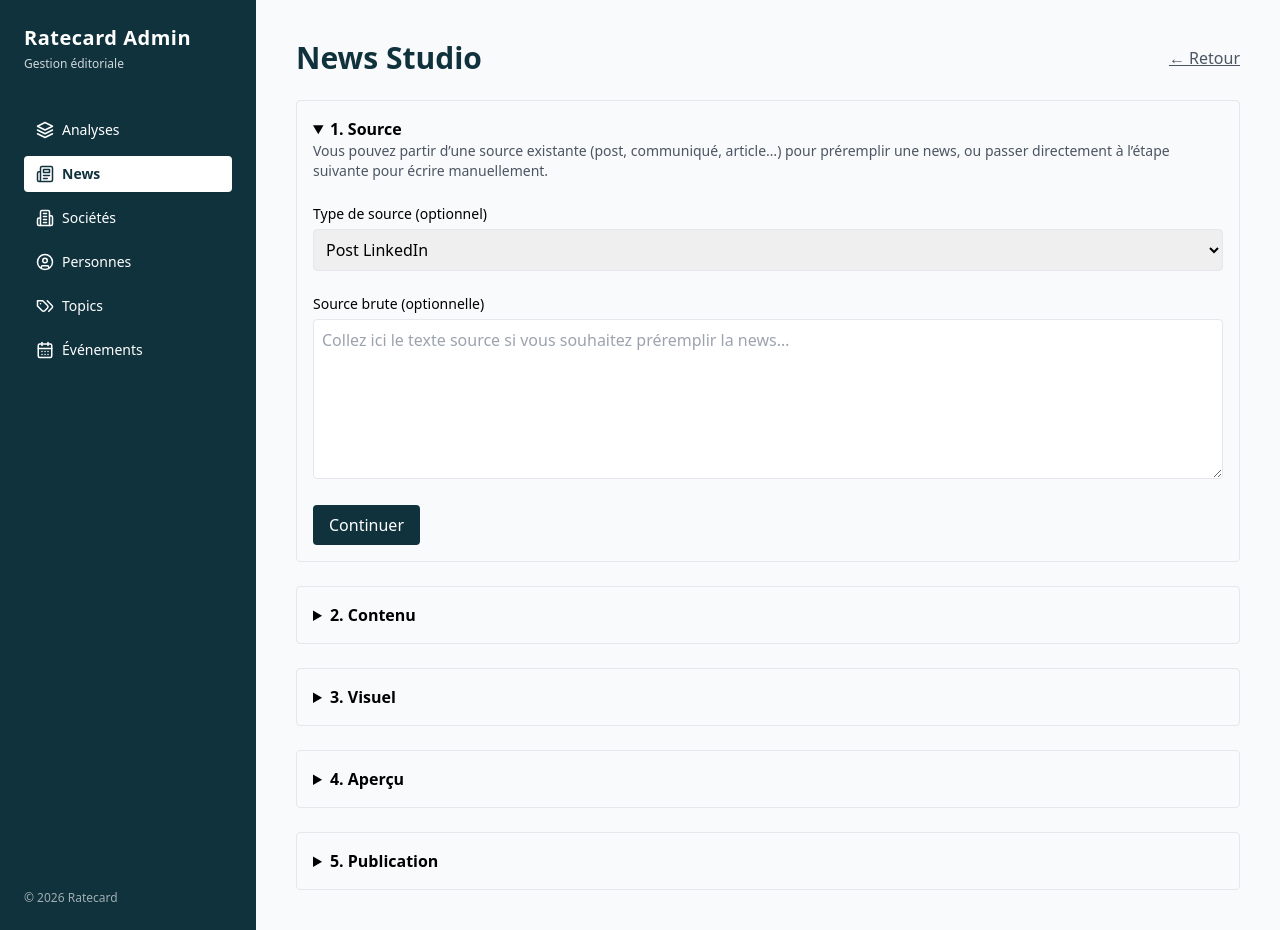
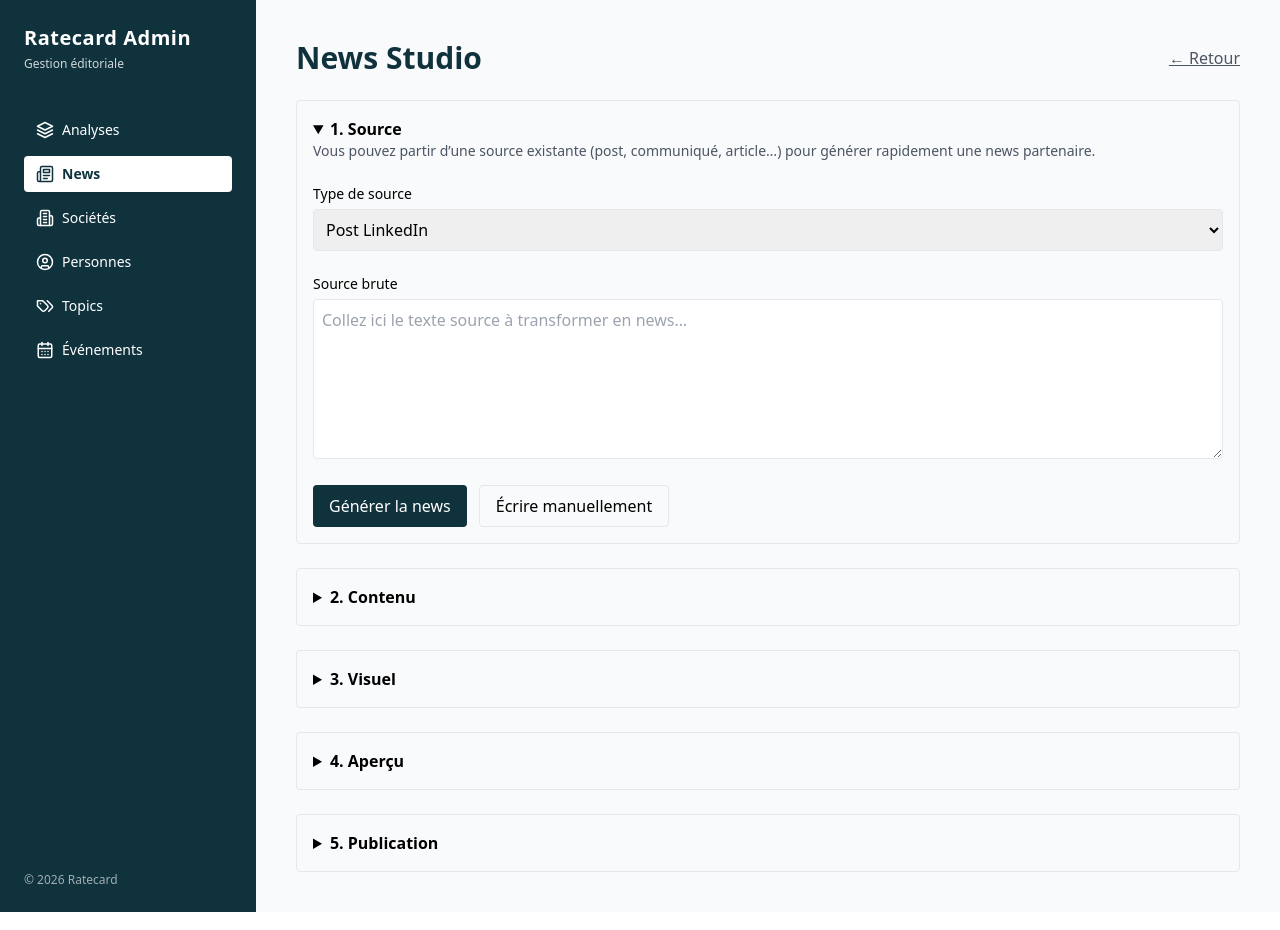
Before and after one commit to MisterFredo/ratecard, a Next.js app in the folder frontend/: page /admin/news/create in a window 1280 px wide. Built offline with nearby package versions, Linux system fonts and the light colour scheme; no server answers.

Commit message:
Update NewsStepSource.tsx

```diff
--- a/frontend/components/admin/news/steps/NewsStepSource.tsx
+++ b/frontend/components/admin/news/steps/NewsStepSource.tsx
@@ -16,12 +16,12 @@ type Props = {
     body: string;
   }) => void;
 
-  onContinue: () => void;
+  onSkip: () => void;
 };
 
 export default function NewsStepSource({
   onGenerated,
-  onContinue,
+  onSkip,
 }: Props) {
   const [sourceType, setSourceType] =
     useState<SourceType>("LINKEDIN_POST");
@@ -29,14 +29,12 @@ export default function NewsStepSource({
   const [loading, setLoading] = useState(false);
   const [error, setError] = useState<string | null>(null);
 
-  async function handleContinue() {
-    // Cas 1 — aucune source → on continue directement
+  async function generate() {
     if (!sourceText.trim()) {
-      onContinue();
+      setError("Merci de coller une source.");
       return;
     }
 
-    // Cas 2 — source fournie → IA
     setError(null);
     setLoading(true);
 
@@ -52,11 +50,9 @@ export default function NewsStepSource({
           body: res.news.body || "",
         });
       }
-
-      onContinue();
     } catch (e) {
       console.error(e);
-      setError("Erreur lors de la génération à partir de la source.");
+      setError("Erreur lors de la génération IA");
     }
 
     setLoading(false);
@@ -66,14 +62,13 @@ export default function NewsStepSource({
     <div className="space-y-5">
       <p className="text-sm text-gray-600">
         Vous pouvez partir d’une source existante (post, communiqué,
-        article…) pour préremplir une news, ou passer directement
-        à l’étape suivante pour écrire manuellement.
+        article…) pour générer rapidement une news partenaire.
       </p>
 
       {/* TYPE SOURCE */}
       <div className="space-y-1">
         <label className="text-sm font-medium">
-          Type de source (optionnel)
+          Type de source
         </label>
         <select
           value={sourceType}
@@ -93,13 +88,13 @@ export default function NewsStepSource({
       {/* SOURCE TEXT */}
       <div className="space-y-1">
         <label className="text-sm font-medium">
-          Source brute (optionnelle)
+          Source brute
         </label>
         <textarea
           value={sourceText}
           onChange={(e) => setSourceText(e.target.value)}
           className="border rounded p-2 w-full h-40"
-          placeholder="Collez ici le texte source si vous souhaitez préremplir la news…"
+          placeholder="Collez ici le texte source à transformer en news…"
         />
       </div>
 
@@ -107,14 +102,22 @@ export default function NewsStepSource({
         <p className="text-sm text-red-600">{error}</p>
       )}
 
-      {/* ACTION */}
+      {/* ACTIONS */}
       <div className="flex gap-3">
         <button
-          onClick={handleContinue}
+          onClick={generate}
           disabled={loading}
           className="bg-ratecard-blue text-white px-4 py-2 rounded"
         >
-          {loading ? "Traitement…" : "Continuer"}
+          {loading ? "Génération…" : "Générer la news"}
+        </button>
+
+        <button
+          onClick={onSkip}
+          type="button"
+          className="px-4 py-2 rounded border"
+        >
+          Écrire manuellement
         </button>
       </div>
     </div>
```
